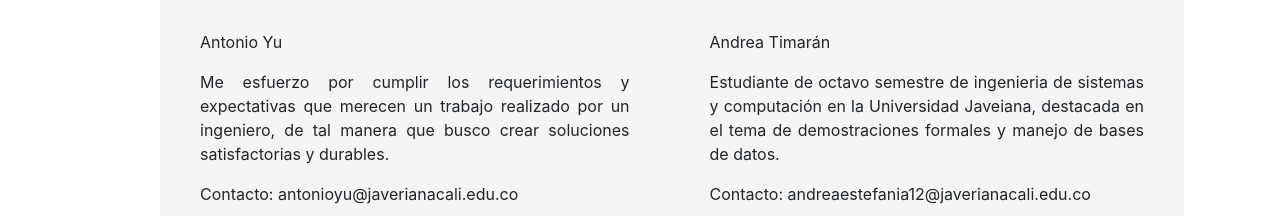
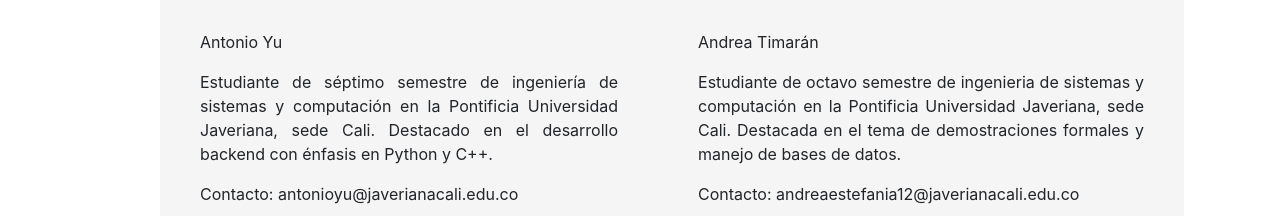
Before and after one commit to andreaestefania12/web, an Angular app: page /about in a window 1280 px wide. Shown: the part 1075-1291 px from the top of the page. Built offline with nearby package versions, Linux system fonts and the light colour scheme.

Commit message:
Modified the HTML of the about and movies component

```diff
--- a/src/app/components/about/about.component.html
+++ b/src/app/components/about/about.component.html
@@ -9,12 +9,12 @@
 <div id="greywrap">
     <div id="person">
         <p>Antonio Yu</p>
-        <p>Me esfuerzo por cumplir los requerimientos y expectativas que merecen un trabajo realizado por un ingeniero, de tal manera que busco crear soluciones satisfactorias y durables.</p>
+        <p>Estudiante de séptimo semestre de ingeniería de sistemas y computación en la Pontificia Universidad Javeriana, sede Cali. Destacado en el desarrollo backend con énfasis en Python y C++.</p>
         <p>Contacto: antonioyu@javerianacali.edu.co</p>
     </div>
     <div id="person">
         <p>Andrea Timarán</p>
-        <p>Estudiante de octavo semestre de ingenieria de sistemas y computación en la Universidad Javeiana, destacada en el tema de demostraciones formales y manejo de bases de datos.</p>
+        <p>Estudiante de octavo semestre de ingenieria de sistemas y computación en la Pontificia Universidad Javeriana, sede Cali. Destacada en el tema de demostraciones formales y manejo de bases de datos.</p>
         <p>Contacto: andreaestefania12@javerianacali.edu.co</p>
     </div>
 </div>
--- a/src/app/components/movies/movies.component.html
+++ b/src/app/components/movies/movies.component.html
@@ -8,7 +8,6 @@
                 <img [src]="this.imgUrl+movie.backdrop_path " class="card-img-top" alt="... ">
                 <h5 class="card-title">{{movie.title}}</h5>
                 <p class="card-text">Puntuación: {{movie.vote_average}}</p>
-                <p id="descripcion">{{movie.overview}}</p>
                 <a [routerLink]="[ '/movies', movie.id ] " class="btn btn-primary ">Ver detalles</a>
 
             </div>
```
